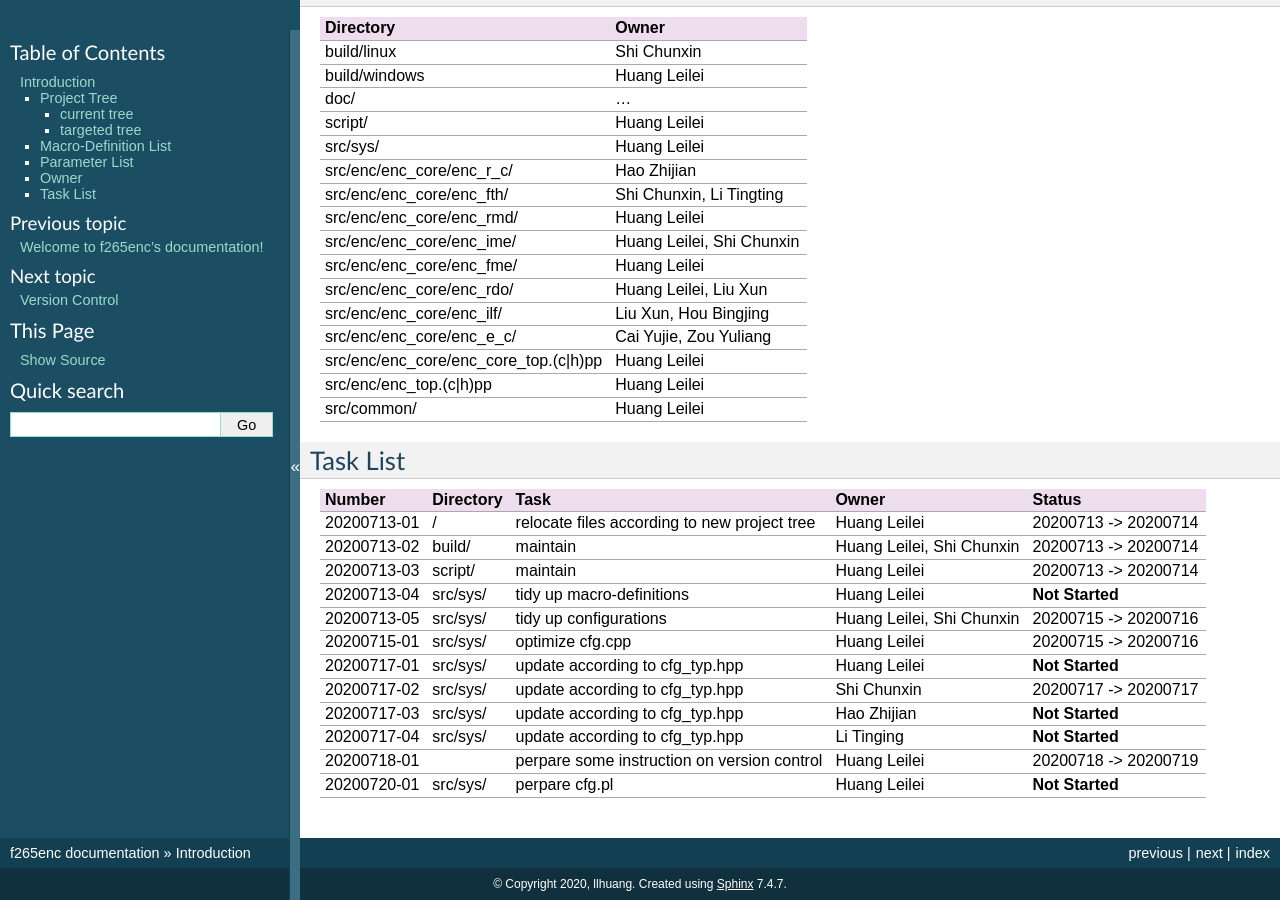
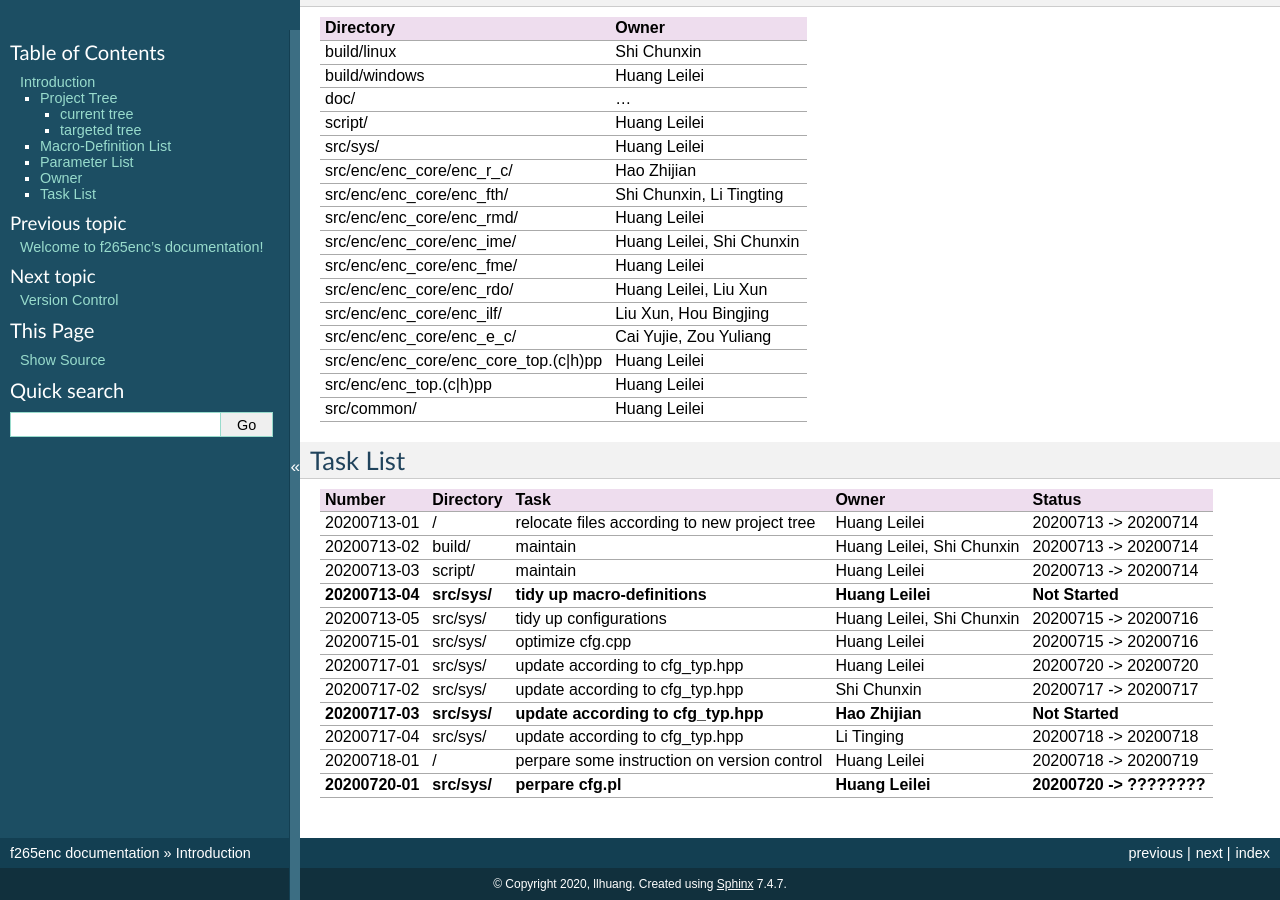
Before and after one commit to iamhll/f265enc_doc, a Sphinx documentation site: the page built from source/introduction/main.rst, in a window 1280 px wide and 900 px high, scrolled down 1595 px. Built offline with Sphinx 7.4.7, drawn with Linux system fonts in a browser that asks for light colours.

Commit message:
[MINOR] [UPDATE] 1. introduction    a. status udpated

```diff
--- a/source/introduction/main.rst
+++ b/source/introduction/main.rst
@@ -157,19 +157,19 @@ Task List
     :align: left
     :widths: auto
 
-    ============= =========== ============================================== =========================== ==========================
-     Number        Directory   Task                                           Owner                       Status
-    ============= =========== ============================================== =========================== ==========================
-     20200713-01   /           relocate files according to new project tree   Huang Leilei                20200713 -> 20200714
-     20200713-02   build/      maintain                                       Huang Leilei, Shi Chunxin   20200713 -> 20200714
-     20200713-03   script/     maintain                                       Huang Leilei                20200713 -> 20200714
-     20200713-04   src/sys/    tidy up macro-definitions                      Huang Leilei                **Not Started**
-     20200713-05   src/sys/    tidy up configurations                         Huang Leilei, Shi Chunxin   20200715 -> 20200716
-     20200715-01   src/sys/    optimize cfg.cpp                               Huang Leilei                20200715 -> 20200716
-     20200717-01   src/sys/    update according to cfg_typ.hpp                Huang Leilei                **Not Started**
-     20200717-02   src/sys/    update according to cfg_typ.hpp                Shi Chunxin                 20200717 -> 20200717
-     20200717-03   src/sys/    update according to cfg_typ.hpp                Hao Zhijian                 **Not Started**
-     20200717-04   src/sys/    update according to cfg_typ.hpp                Li Tinging                  **Not Started**
-     20200718-01               perpare some instruction on version control    Huang Leilei                20200718 -> 20200719
-     20200720-01   src/sys/    perpare cfg.pl                                 Huang Leilei                **Not Started**
-    ============= =========== ============================================== =========================== ==========================
+    ================= ============== ================================================== =============================== ==========================
+       Number            Directory      Task                                               Owner                           Status
+    ================= ============== ================================================== =============================== ==========================
+       20200713-01       /              relocate files according to new project tree       Huang Leilei                    20200713 -> 20200714
+       20200713-02       build/         maintain                                           Huang Leilei, Shi Chunxin       20200713 -> 20200714
+       20200713-03       script/        maintain                                           Huang Leilei                    20200713 -> 20200714
+     **20200713-04**   **src/sys/**   **tidy up macro-definitions**                      **Huang Leilei**                **Not Started**
+       20200713-05       src/sys/       tidy up configurations                             Huang Leilei, Shi Chunxin       20200715 -> 20200716
+       20200715-01       src/sys/       optimize cfg.cpp                                   Huang Leilei                    20200715 -> 20200716
+       20200717-01       src/sys/       update according to cfg_typ.hpp                    Huang Leilei                    20200720 -> 20200720
+       20200717-02       src/sys/       update according to cfg_typ.hpp                    Shi Chunxin                     20200717 -> 20200717
+     **20200717-03**   **src/sys/**   **update according to cfg_typ.hpp**                **Hao Zhijian**                 **Not Started**
+       20200717-04       src/sys/       update according to cfg_typ.hpp                    Li Tinging                      20200718 -> 20200718
+       20200718-01       /              perpare some instruction on version control        Huang Leilei                    20200718 -> 20200719
+     **20200720-01**   **src/sys/**   **perpare cfg.pl**                                 **Huang Leilei**                **20200720 -> ????????**
+    ================= ============== ================================================== =============================== ==========================
```
